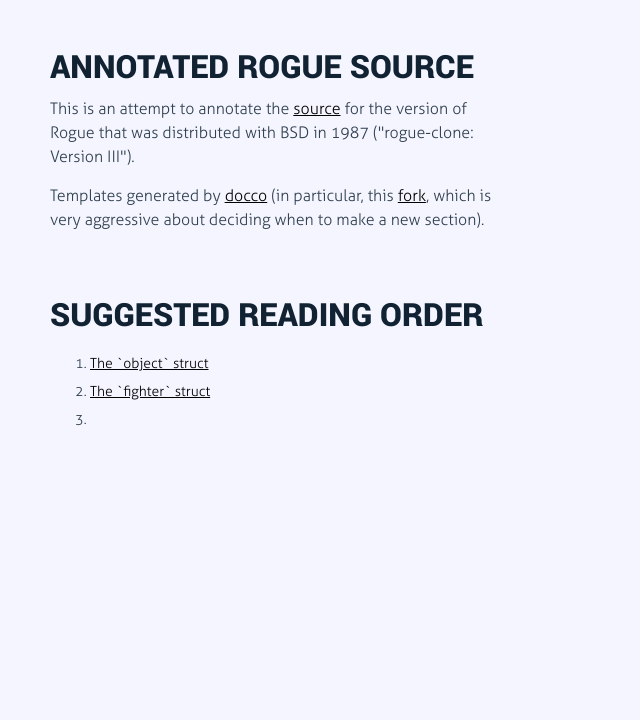
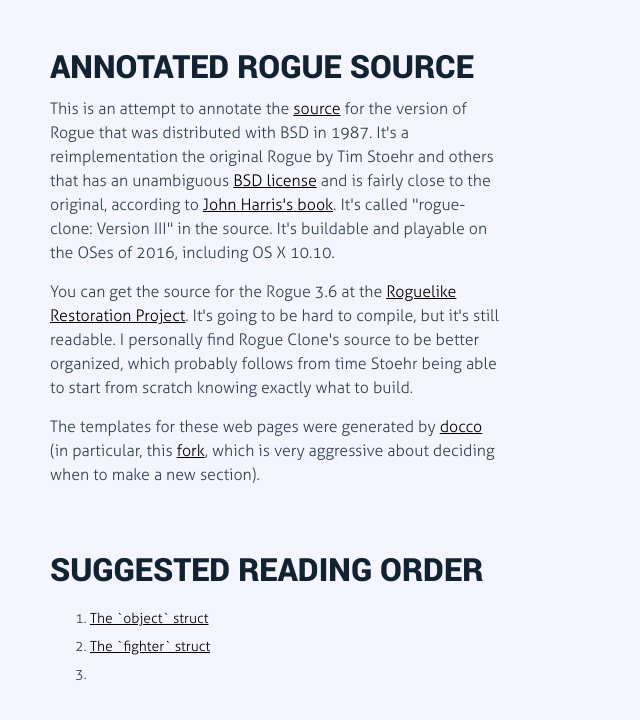
Before and after one commit to jimkang/annotated-rogue, a plain HTML site: page index.html in a window 1280 px wide. Shown: the whole page, without its empty margins (0-640 px from the left). Drawn offline with Linux system fonts and the light colour scheme.

Commit message:
Add notes about the version of Rogue.

```diff
--- a/index.html
+++ b/index.html
@@ -16,10 +16,13 @@
           <div class="annotation">
               <h1>Annotated Rogue source</h1>
               <p>
-                  This is an attempt to annotate the <a href="https://github.com/ctdk/bsdgames-osx/tree/master/rogue">source</a> for the version of Rogue that was distributed with BSD in 1987 ("rogue-clone: Version III").
+                  This is an attempt to annotate the <a href="https://github.com/ctdk/bsdgames-osx/tree/master/rogue">source</a> for the version of Rogue that was distributed with BSD in 1987. It's a reimplementation the original Rogue by Tim Stoehr and others that has an unambiguous <a href="https://en.wikipedia.org/wiki/BSD_licenses">BSD license</a> and is fairly close to the original, according to <a href="https://rodneylives.itch.io/atplay">John Harris's book</a>. It's called "rogue-clone: Version III" in the source. It's buildable and playable on the OSes of 2016, including OS X 10.10.
               </p>
               <p>
-                Templates generated by <a href="https://github.com/jashkenas/docco">docco</a> (in particular, this <a href="https://github.com/jimkang/docco">fork</a>, which is very aggressive about deciding when to make a new section).
+                You can get the source for the Rogue 3.6 at the <a href="http://rogue.rogueforge.net/rogue-3-6/">Roguelike Restoration Project</a>. It's going to be hard to compile, but it's still readable. I personally find Rogue Clone's source to be better organized, which probably follows from time Stoehr being able to start from scratch knowing exactly what to build.
+              </p>
+              <p>
+                The templates for these web pages were generated by <a href="https://github.com/jashkenas/docco">docco</a> (in particular, this <a href="https://github.com/jimkang/docco">fork</a>, which is very aggressive about deciding when to make a new section).
               </p>
           </div>
       </li>
```
Also changed, not shown: rogue.html (+3 -0 lines).
